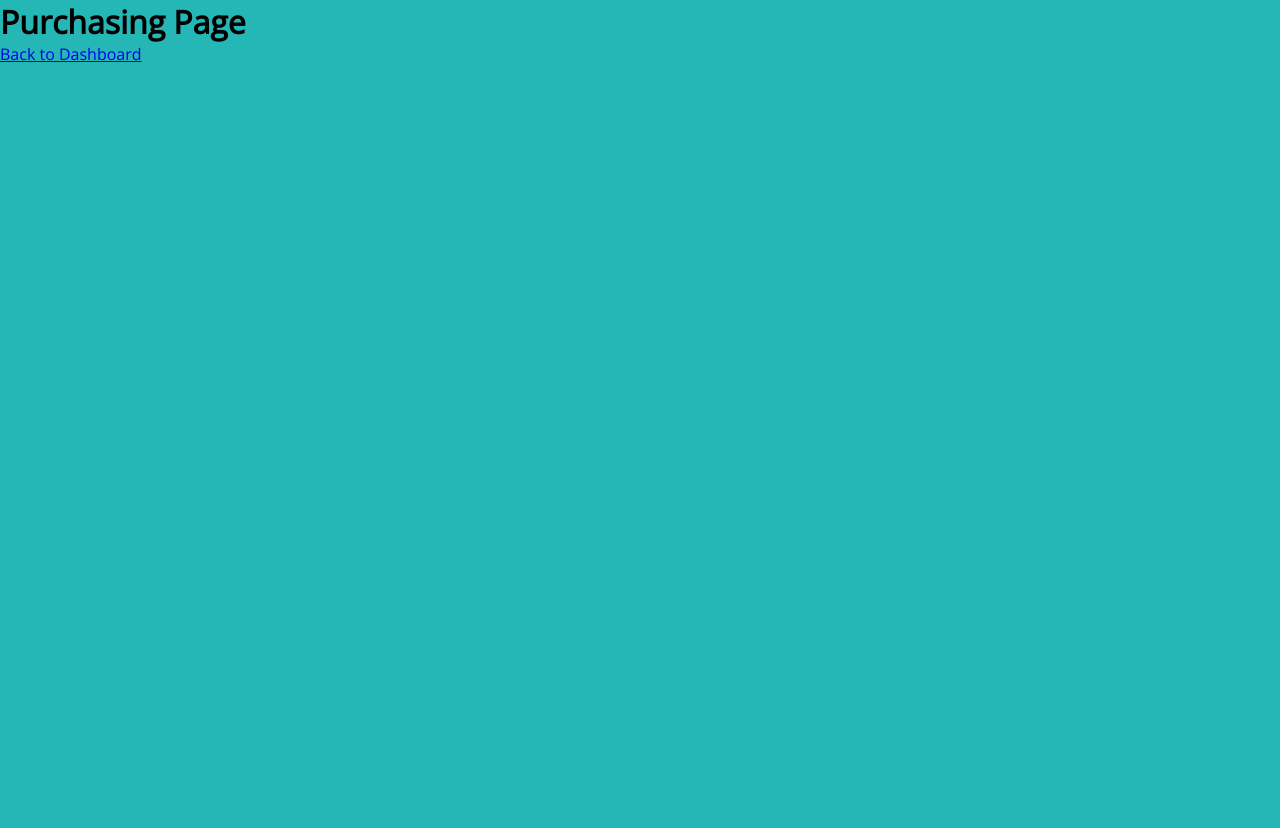
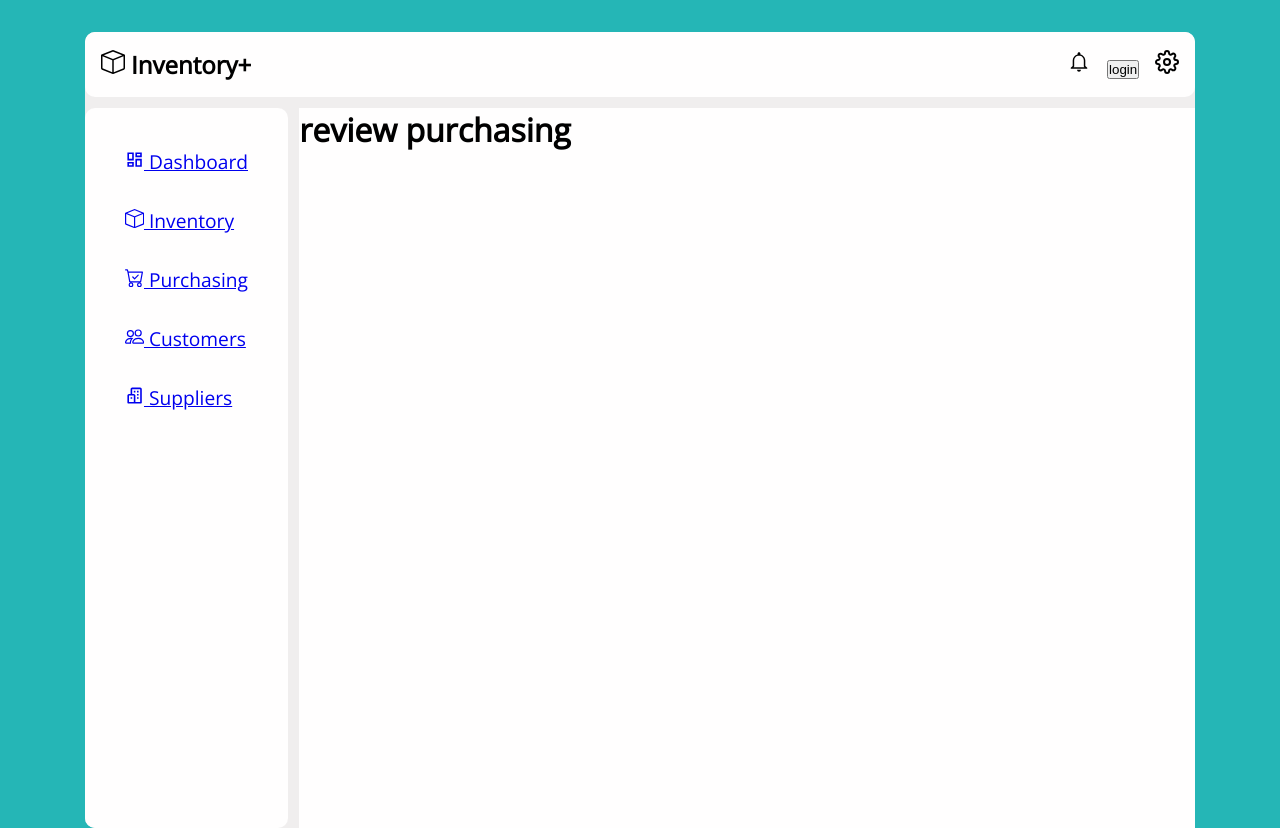
Before and after one commit to Denver-Meadows/inventory-tracker-app, a React (Create React App) app: page /purchasing in a window 1280 px wide. Before the commit the page ends 800 px from the top, so only its background shows below. Built offline with nearby package versions, Linux system fonts and the light colour scheme.

Commit message:
pages ready for content

```diff
--- a/src/index.scss
+++ b/src/index.scss
@@ -213,7 +213,7 @@ body {
 }
 
 // Inventory Page
-.inventory-page {
+.single-page {
   background-color: var(--clr-primary-2);
   display: grid;
   grid-template-rows: minmax(min-content, 2rem) 1fr 1fr 1fr;
@@ -222,7 +222,7 @@ body {
   width: fit-content;
   border-radius: 10px;
 
-  &-review {
+  &-overview {
     background-color: var(--clr-primary-3);
     grid-row: 2 / 5;
     grid-column: 2 / 4;
--- a/src/pages/Customers.js
+++ b/src/pages/Customers.js
@@ -1,12 +1,19 @@
 import React from "react";
 import DashboardLink from "../components/DashboardLink";
+import TopInfoBar from "../components/TopInfoBar";
+import SideNav from "../components/SideNav";
 
 const Customers = () => {
   return (
-    <div>
-      <h1>Customers Page</h1>
-      <DashboardLink />
-    </div>
+    <main className="dashboard">
+      <div className="single-page">
+        <TopInfoBar />
+        <SideNav />
+        <div className="single-page-overview">
+          <h1>review customers</h1>
+        </div>
+      </div>
+    </main>
   );
 };
 
--- a/src/pages/ErrorPage.js
+++ b/src/pages/ErrorPage.js
@@ -1,10 +1,17 @@
 import DashboardLink from "../components/DashboardLink";
+import TopInfoBar from "../components/TopInfoBar";
+import SideNav from "../components/SideNav";
 
 function ErrorPage() {
   return (
     <main className="dashboard">
-      <h1>Sorry, wrong page</h1>
-      <DashboardLink />
+      <div className="single-page">
+        <TopInfoBar />
+        <SideNav />
+        <div className="single-page-overview">
+          <h1>Sorry Wrong Page!</h1>
+        </div>
+      </div>
     </main>
   );
 }
--- a/src/pages/Inventory.js
+++ b/src/pages/Inventory.js
@@ -6,10 +6,10 @@ import SideNav from "../components/SideNav";
 const Inventory = () => {
   return (
     <main className="dashboard">
-      <div className="inventory-page">
+      <div className="single-page">
         <TopInfoBar />
         <SideNav />
-        <div className="inventory-page-review">
+        <div className="single-page-overview">
           <h1>review inventory</h1>
         </div>
       </div>
--- a/src/pages/Purchasing.js
+++ b/src/pages/Purchasing.js
@@ -1,12 +1,19 @@
 import React from "react";
 import DashboardLink from "../components/DashboardLink";
+import TopInfoBar from "../components/TopInfoBar";
+import SideNav from "../components/SideNav";
 
 const Purchasing = () => {
   return (
-    <div>
-      <h1>Purchasing Page</h1>
-      <DashboardLink />
-    </div>
+    <main className="dashboard">
+      <div className="single-page">
+        <TopInfoBar />
+        <SideNav />
+        <div className="single-page-overview">
+          <h1>review purchasing</h1>
+        </div>
+      </div>
+    </main>
   );
 };
 
--- a/src/pages/Suppliers.js
+++ b/src/pages/Suppliers.js
@@ -1,12 +1,19 @@
 import React from "react";
 import DashboardLink from "../components/DashboardLink";
+import TopInfoBar from "../components/TopInfoBar";
+import SideNav from "../components/SideNav";
 
 const Suppliers = () => {
   return (
-    <div>
-      <h1>Suppliers page</h1>
-      <DashboardLink />
-    </div>
+    <main className="dashboard">
+      <div className="single-page">
+        <TopInfoBar />
+        <SideNav />
+        <div className="single-page-overview">
+          <h1>review suppliers</h1>
+        </div>
+      </div>
+    </main>
   );
 };
 
```
